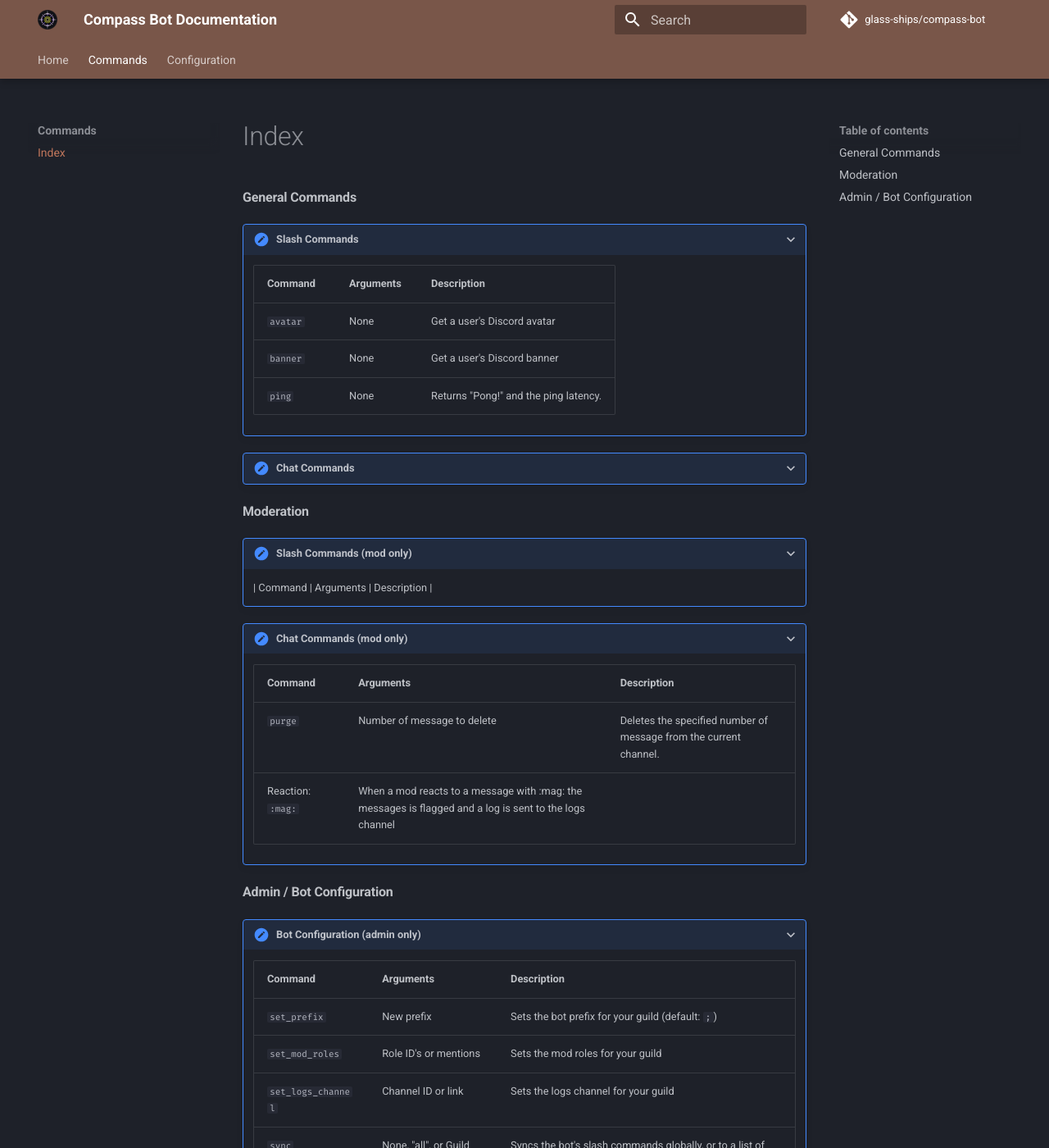
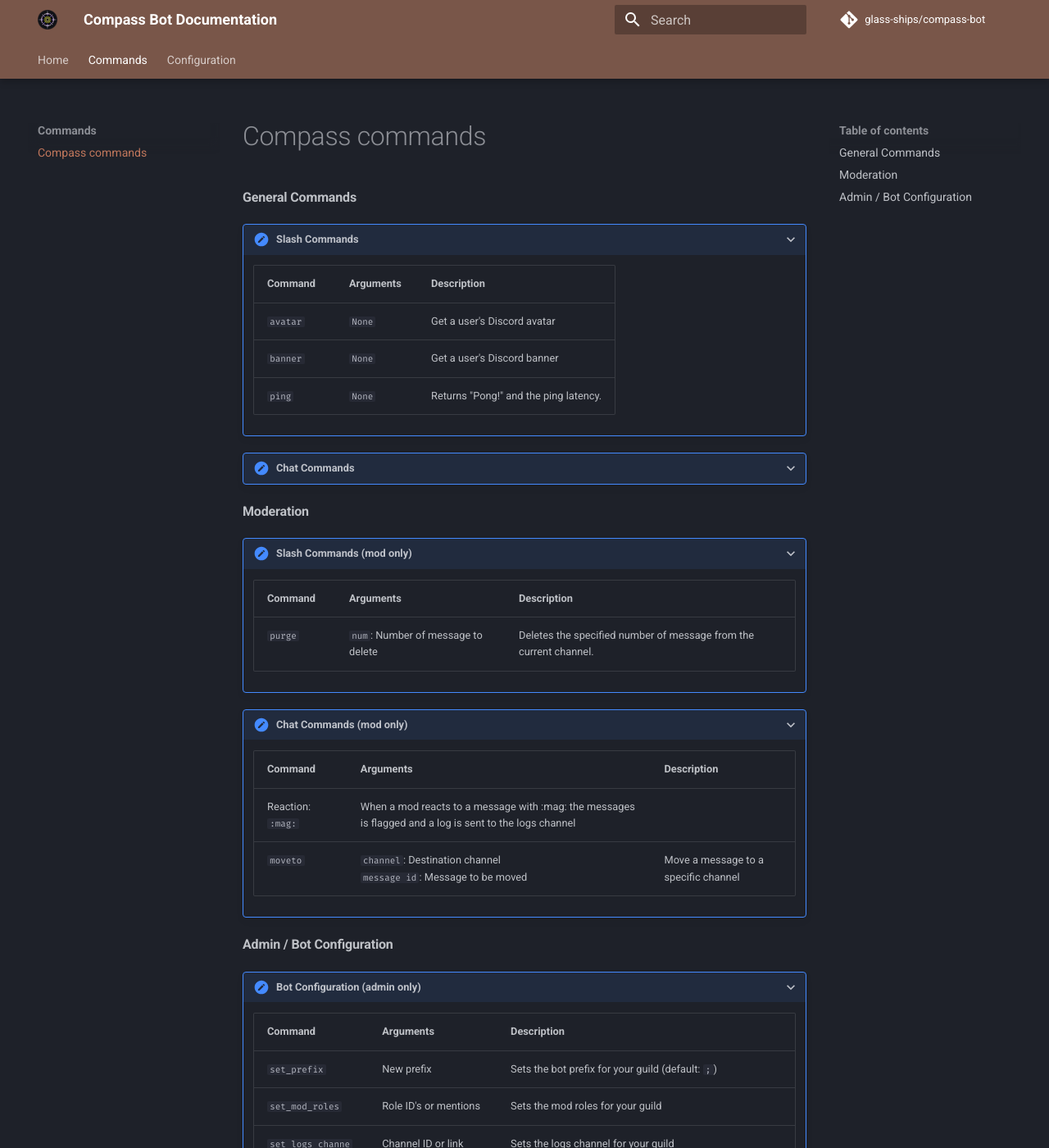
Before and after one commit to glass-ships/compass-bot, an MkDocs documentation site: the page built from docs/Commands/compass_commands.md, in a window 1280 px wide and 1400 px high. Shown: the whole window at 82% size. Built offline with MkDocs 1.6.1 and Material for MkDocs 9.7.7, drawn with Linux system fonts in a browser that asks for light colours; comment, search, counter and statistics services are not loaded.

```diff
--- a/docs/Commands/index.md
+++ b/docs/Commands/compass_commands.md
@@ -4,9 +4,9 @@
 ???+ tldr "Slash Commands"
     | Command | Arguments | Description |
     | :--- | :--- | :--- |
-    | `avatar` | None | Get a user's Discord avatar |
-    | `banner` | None | Get a user's Discord banner |
-    | `ping` | None | Returns "Pong!" and the ping latency. |
+    | `avatar` | `None` | Get a user's Discord avatar |
+    | `banner` | `None` | Get a user's Discord banner |
+    | `ping` | `None` | Returns "Pong!" and the ping latency. |
 
 ???+ tldr "Chat Commands"
 
@@ -14,12 +14,14 @@
 
 ???+ tldr "Slash Commands (mod only)"
     | Command | Arguments | Description |
+    | :--- | :--- | :--- |
+    | `purge` | `num`: Number of message to delete | Deletes the specified number of message from the current channel. |
 
 ???+ tldr "Chat Commands (mod only)"
     | Command | Arguments | Description |
     | :---| :--- | :--- |
-    | `purge` | Number of message to delete | Deletes the specified number of message from the current channel. |
     | Reaction: `:mag:` | When a mod reacts to a message with :mag: the messages is flagged and a log is sent to the logs channel |
+    | `moveto` | `channel`: Destination channel<br>`message id`: Message to be moved | Move a message to a specific channel |
 
 #### Admin / Bot Configuration
 
```
Also changed, not shown: docs/Configuration/setup.md (+3 -2 lines), docs/index.md (+4 -2 lines), 3 other files.
